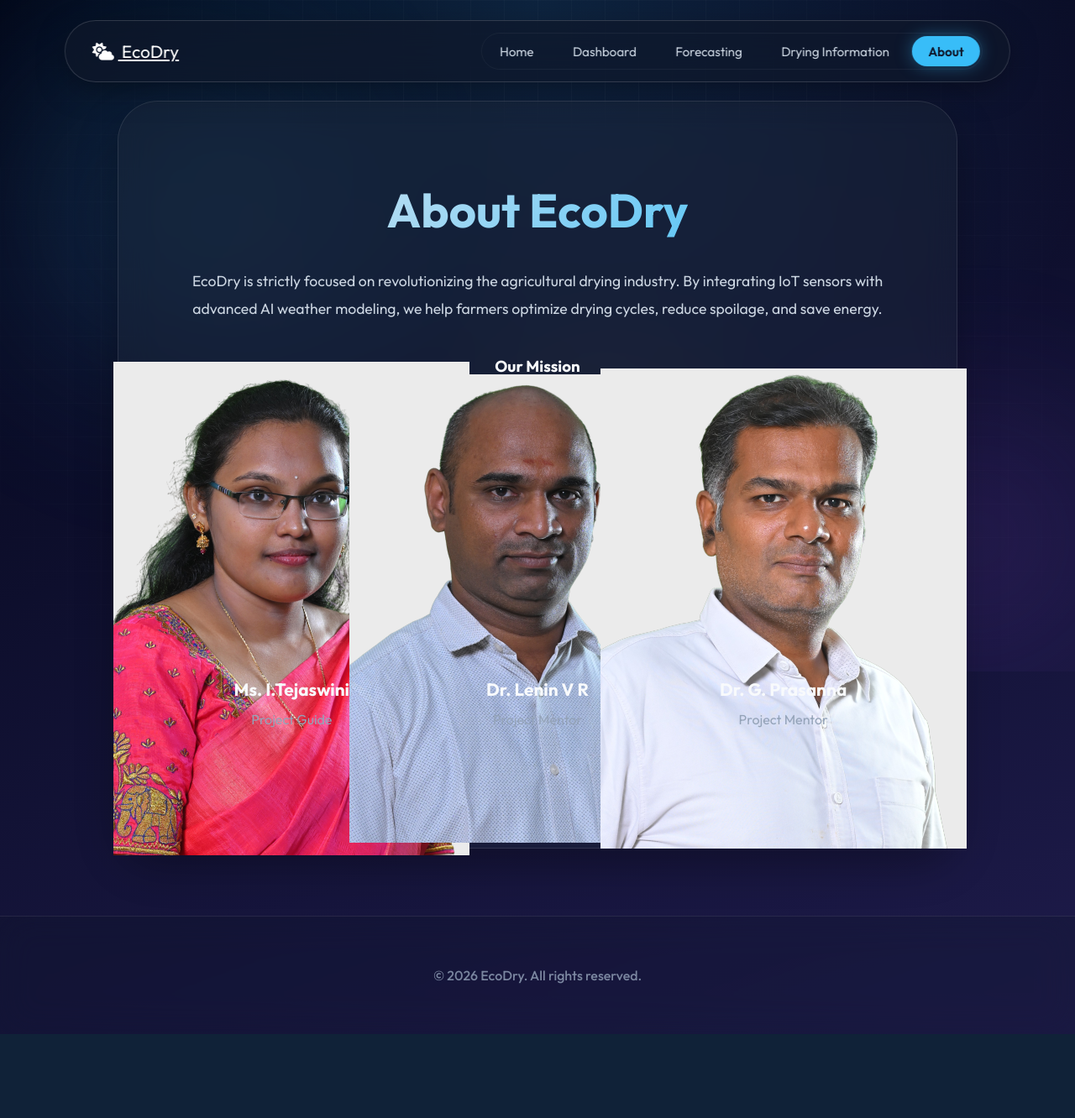
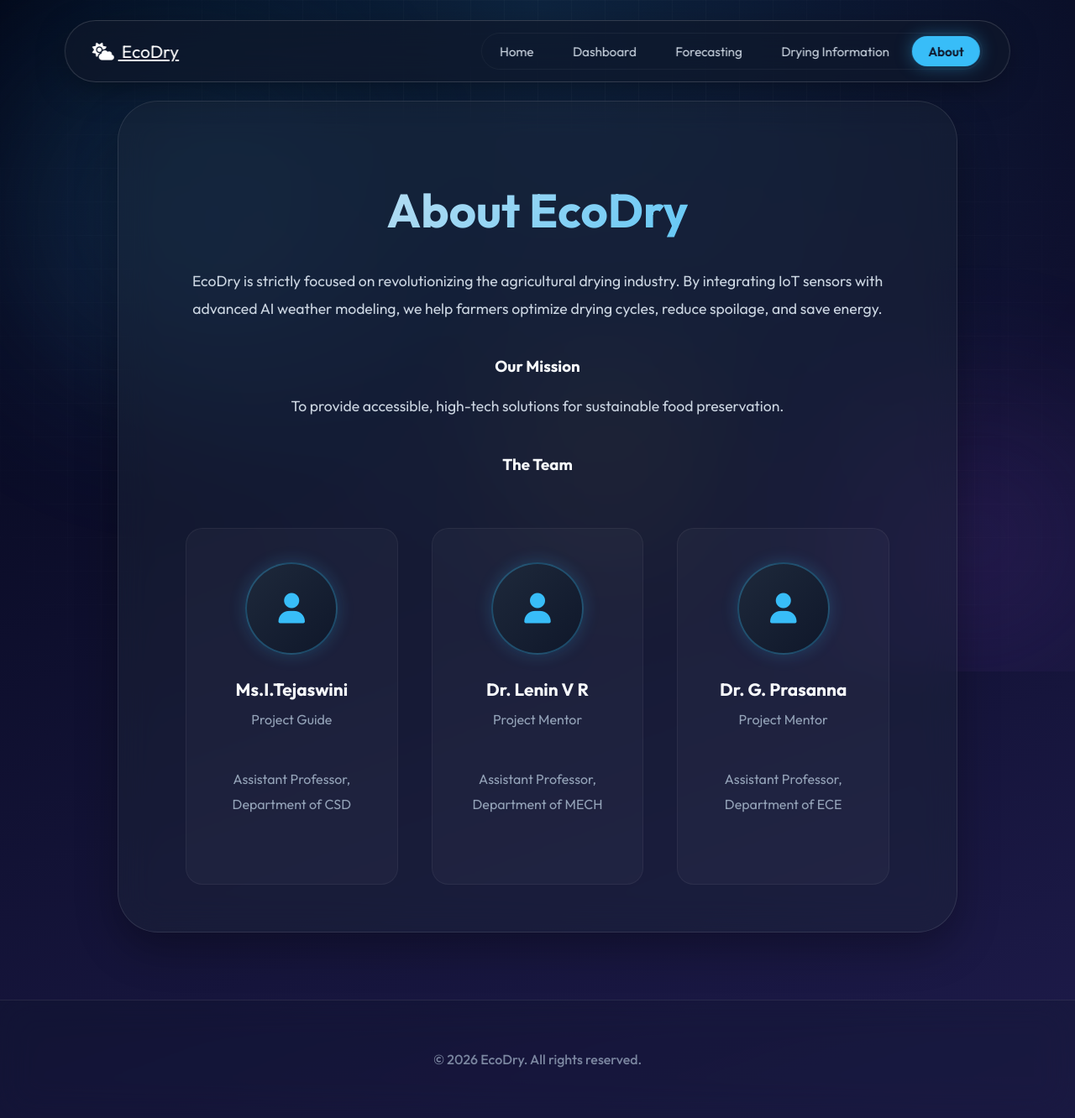
Before and after one commit to Praharshini0409/Final-Inte-project, a Flask app: page /about in a window 1280 px wide. Shown: the whole page at 84% size. Before the commit the page ends 1232 px from the top, so only its background shows below. Run offline with Flask 3, Linux system fonts and the light colour scheme; parts of the project's set-up code (start-up, migrations or seed data) failed here and were passed over.

Commit message:
modified about

```diff
--- a/templates/about.html
+++ b/templates/about.html
@@ -59,31 +59,27 @@
 
         <!-- IMPORTANT: team-grid wrapper -->
         <div class="team-grid">
-
+           <div class="team-member">
+                <div class="member-avatar"><i class="fa-solid fa-user"></i></div>
+                <h4>Ms.I.Tejaswini</h4>
+                <p>Project Guide</p>
+                <p>Assistant Professor,
+ 					Department of CSD</p>
+            </div>
             <div class="team-member">
-                <div class="member-avatar">
-                    <img src="{{ url_for('static', filename='Images/Tejaswini Mam.png') }}" alt="Ms. I. Tejaswini">
-                </div>
-                <h4>Ms. I.Tejaswini</h4>
-                <p>Project Guide</p>
-            </div>
-
-            <div class="team-member">
-                <div class="member-avatar">
-                    <img src="{{ url_for('static', filename='Images/lenin sir.png') }}" alt="Dr. Lenin V R">
-                </div>
+                <div class="member-avatar"><i class="fa-solid fa-user"></i></div>
                 <h4>Dr. Lenin V R</h4>
                 <p>Project Mentor</p>
+                 <p>Assistant Professor,
+ 					Department of MECH</p>
             </div>
-
             <div class="team-member">
-                <div class="member-avatar">
-                    <img src="{{ url_for('static', filename='Images/Prasanna Sir.png') }}" alt="Dr. G. Prasanna">
-                </div>
+                <div class="member-avatar"><i class="fa-solid fa-user"></i></div>
                 <h4>Dr. G. Prasanna</h4>
                 <p>Project Mentor</p>
+                 <p>Assistant Professor,
+ 					Department of ECE</p>
             </div>
-
         </div>
     </div>
 
```
